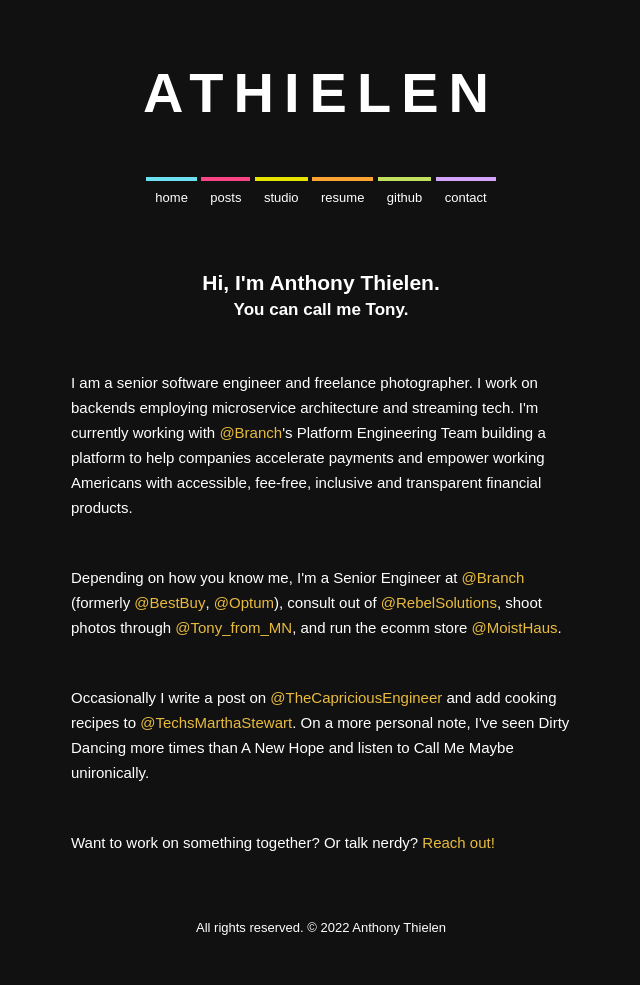
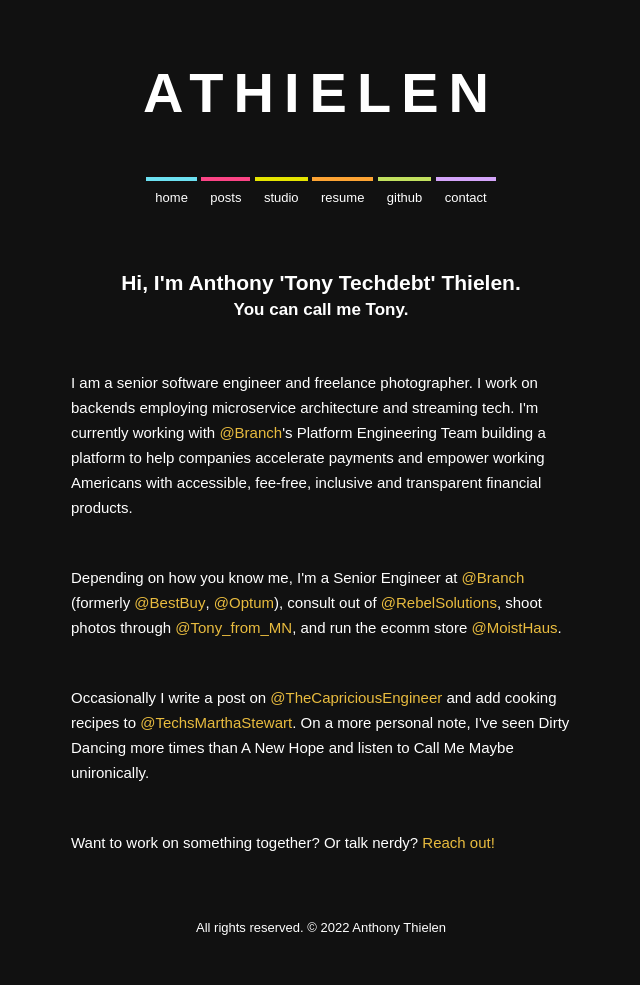
Before and after one commit to athielen/athielen.github.io, a Jekyll site: the page built from index.html, in a window 1280 px wide. Shown: the whole page, without its empty margins (319-959 px from the left). Built offline with Jekyll 4.4.1, drawn with Linux system fonts in a browser that asks for light colours.

Commit message:
Update index.html

```diff
--- a/index.html
+++ b/index.html
@@ -7,7 +7,7 @@ title: Anthony Thielen
     <div id="tableRow">
 
     <section id="content">
-      <h2 style="padding-bottom: 0px; margin-bottom: 5px;">Hi, I'm Anthony Thielen.</h2>
+      <h2 style="padding-bottom: 0px; margin-bottom: 5px;">Hi, I'm Anthony 'Tony Techdebt' Thielen.</h2>
       <h3 style="padding-top: 0px; margin-top: 5px;">You can call me Tony.</h3>
       <br>
       <div class="text">
```
